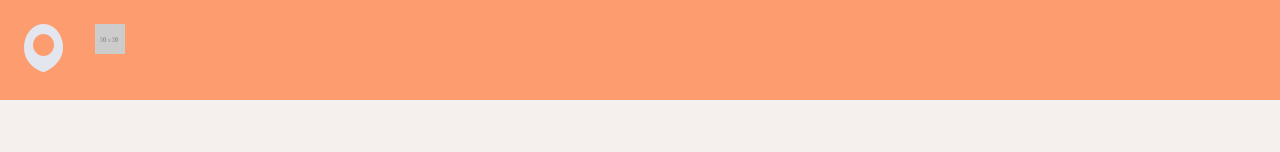
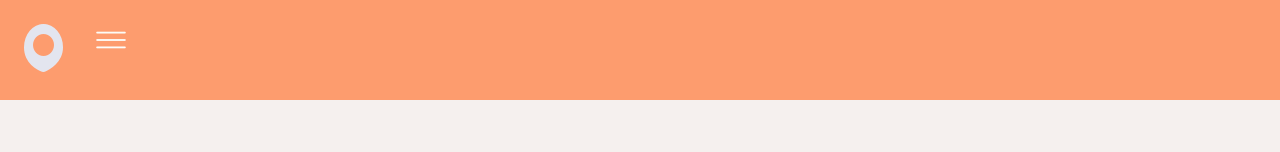
Before and after one commit to justinezahiri/eatlocal, a React (Create React App) app in the folder client/: page /login in a window 1280 px wide. Shown: the top 152 px of the page. Built offline with nearby package versions, Linux system fonts and the light colour scheme.

Commit message:
implementing dropdown navbar

```diff
--- a/client/src/App.scss
+++ b/client/src/App.scss
@@ -140,7 +140,6 @@ input {
   }
 
   li {
-    color: #fff;
     display: block;
     float: left;
     padding: 1rem;
@@ -150,7 +149,7 @@ input {
   }
 
   li:hover {
-    background: $peach;
+    // background: $beige;
     cursor: pointer;
   }
 
@@ -168,7 +167,6 @@ input {
 
   ul li:hover>ul,
   ul li:focus-within>ul,
-  /* this is the line we add */
   ul li ul:hover {
     visibility: visible;
     opacity: 1;
--- a/client/src/components/Navbar.js
+++ b/client/src/components/Navbar.js
@@ -1,7 +1,7 @@
 import React, { Component } from "react";
 import { Link } from "react-router-dom";
 import pin from "../images/Eatlocal pin.png";
-import dropdownIcon from "../images/30x30.png";
+import dropdownIcon from "../images/dropdownIcon.png";
 
 class Navbar extends Component {
   render() {
```
Also changed, not shown: client/src/images/dropdownIcon.png (added).
